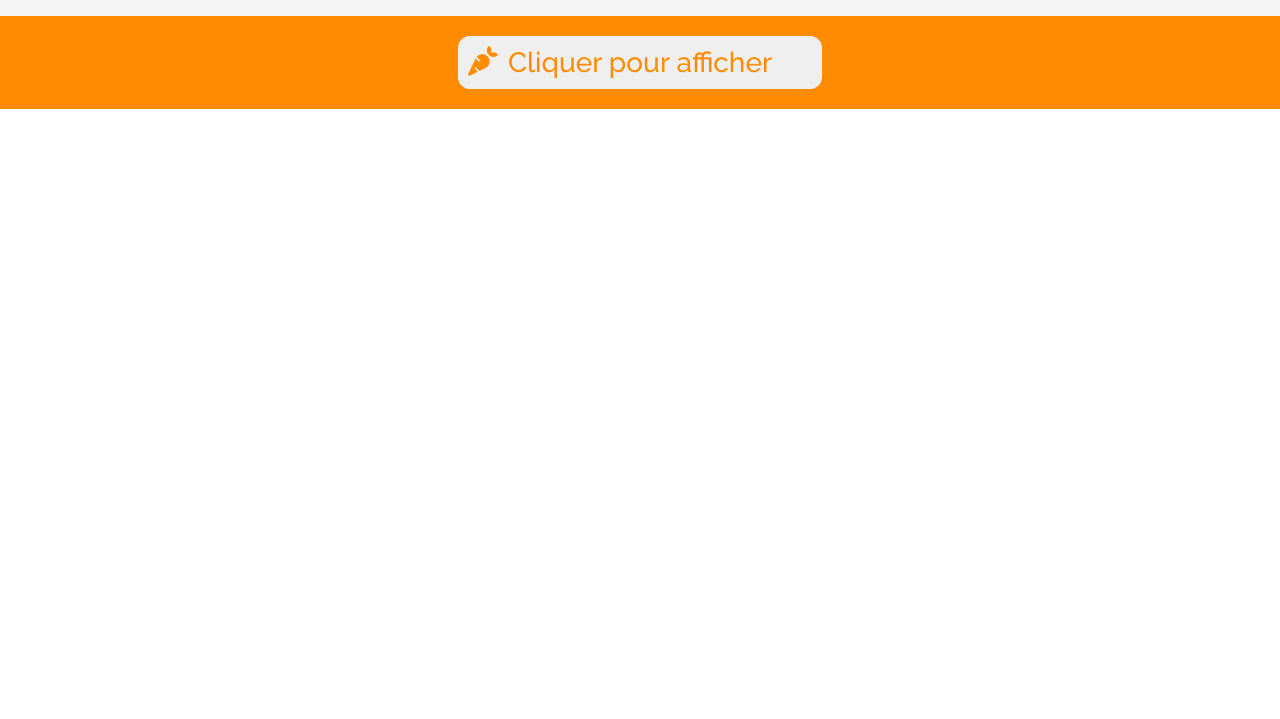
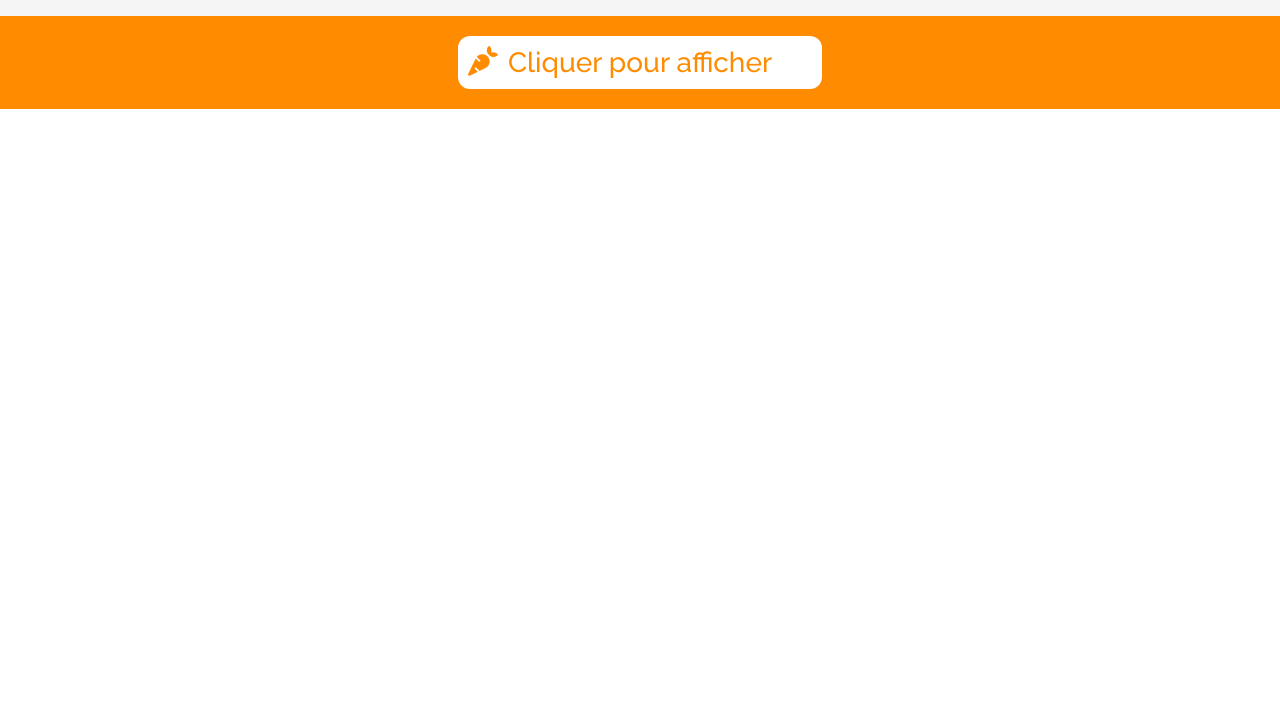
Before and after one commit to OMantel1/Generateur-de-menu-js, a plain HTML site: page index.html in a window 1280 px wide. Shown: the part 81-800 px from the top of the page. Drawn offline with Linux system fonts and the light colour scheme.

Commit message:
modif couleur whitesmoke

```diff
--- a/css/style.css
+++ b/css/style.css
@@ -80,12 +80,12 @@ button {
     color: darkorange;
     text-decoration: none;
     border: none;
+    background-color: white;
 
 }
 
 
 button:hover {
-    opacity: 0.90;
     animation: rebond 500ms ease-in-out;
 }
 
```
